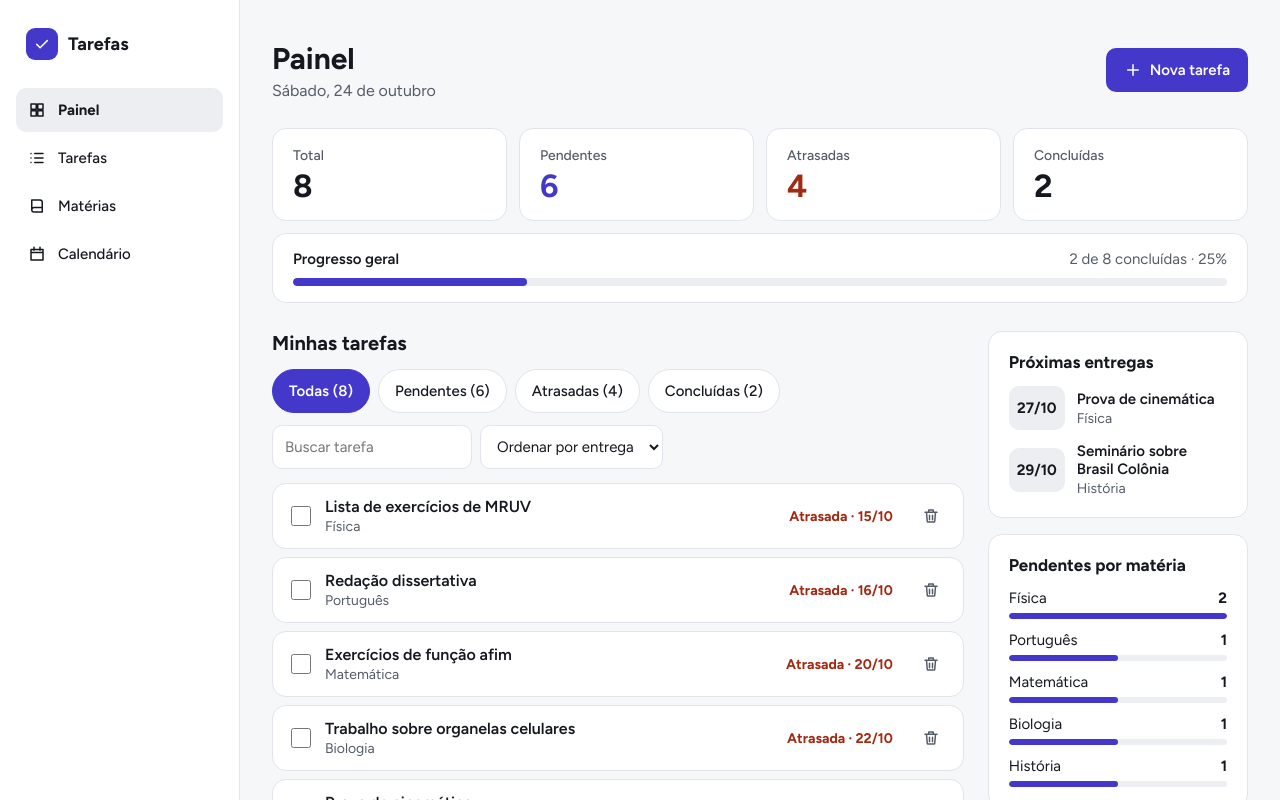
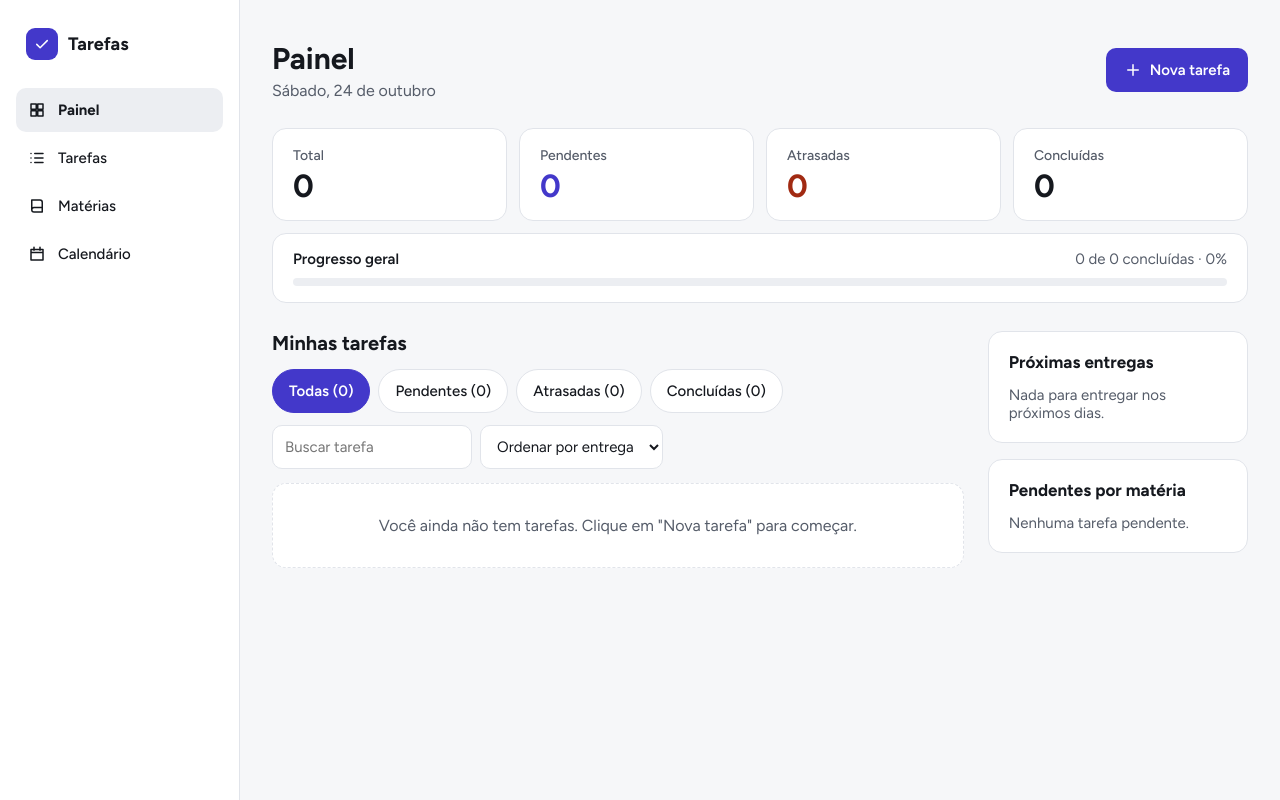
Before and after one commit to AlefPereiraSilva/school-task-manager-front, a React (Vite) app: page / in a window 1280 px wide. Shown: the top 800 px of the page. Built offline with nearby package versions, Linux system fonts and the light colour scheme.

Commit message:
feat: salva as tarefas no navegador

```diff
--- a/src/componentes/ListaTarefas/ListaTarefas.jsx
+++ b/src/componentes/ListaTarefas/ListaTarefas.jsx
@@ -3,10 +3,10 @@
 import ItemTarefa from '../ItemTarefa/ItemTarefa.jsx'
 import './ListaTarefas.css'
 
-function ListaTarefas({ tarefas, hoje, aoMarcar, aoExcluir }) {
+function ListaTarefas({ tarefas, hoje, mensagemVazia, aoMarcar, aoExcluir }) {
   // Se não tiver nenhuma tarefa mostra um aviso
   if (tarefas.length === 0) {
-    return <p className="lista-tarefas-vazia">Nenhuma tarefa encontrada.</p>
+    return <p className="lista-tarefas-vazia">{mensagemVazia}</p>
   }
 
   return (
--- a/src/dados/tarefasDeExemplo.js
+++ /dev/null
@@ -1,15 +0,0 @@
-// Tarefas de mentira para teste do painel.
-// Conectar as tarefas que vao vir do back.
-
-const tarefasDeExemplo = [
-  { id: 1, titulo: 'Lista de exercícios de MRUV', materia: 'Física', dataEntrega: '2026-10-15', concluida: false },
-  { id: 2, titulo: 'Redação dissertativa', materia: 'Português', dataEntrega: '2026-10-16', concluida: false },
-  { id: 3, titulo: 'Exercícios de função afim', materia: 'Matemática', dataEntrega: '2026-10-20', concluida: false },
-  { id: 4, titulo: 'Trabalho sobre organelas celulares', materia: 'Biologia', dataEntrega: '2026-10-22', concluida: false },
-  { id: 5, titulo: 'Prova de cinemática', materia: 'Física', dataEntrega: '2026-10-27', concluida: false },
-  { id: 6, titulo: 'Seminário sobre Brasil Colônia', materia: 'História', dataEntrega: '2026-10-29', concluida: false },
-  { id: 7, titulo: 'Resumo do capítulo 4', materia: 'História', dataEntrega: '2026-10-08', concluida: true },
-  { id: 8, titulo: 'Lista de equações do 1º grau', materia: 'Matemática', dataEntrega: '2026-10-06', concluida: true },
-]
-
-export default tarefasDeExemplo
--- a/src/paginas/Painel/Painel.jsx
+++ b/src/paginas/Painel/Painel.jsx
@@ -1,4 +1,4 @@
-import { useState } from 'react'
+import { useEffect, useState } from 'react'
 import BarraProgresso from '../../componentes/BarraProgresso/BarraProgresso.jsx' // página inicial do site.
 import Cabecalho from '../../componentes/Cabecalho/Cabecalho.jsx'
 import CartaoResumo from '../../componentes/CartaoResumo/CartaoResumo.jsx'
@@ -7,17 +7,22 @@ import FormularioTarefa from '../../componentes/FormularioTarefa/FormularioTaref
 import ListaTarefas from '../../componentes/ListaTarefas/ListaTarefas.jsx'
 import PendentesPorMateria from '../../componentes/PendentesPorMateria/PendentesPorMateria.jsx'
 import ProximasEntregas from '../../componentes/ProximasEntregas/ProximasEntregas.jsx'
-import tarefasDeExemplo from '../../dados/tarefasDeExemplo.js'
+import { carregarTarefas, salvarTarefas } from '../../servicos/armazenamento.js'
 import { pegarHoje } from '../../utilitarios/datas.js'
 import './Painel.css'
 
 function Painel() {
   // Quando as tarefas mudam a tela atualiza sozinha.
-  const [tarefas, setTarefas] = useState(tarefasDeExemplo)
+  const [tarefas, setTarefas] = useState(carregarTarefas)
   const [filtro, setFiltro] = useState('todas')
   const [busca, setBusca] = useState('')
   const [ordem, setOrdem] = useState('entrega')
   const [formularioAberto, setFormularioAberto] = useState(false)
+
+  // Sempre que a lista mudar, salva no navegador
+  useEffect(() => {
+    salvarTarefas(tarefas)
+  }, [tarefas])
 
   const hoje = pegarHoje()
   const pendentes = tarefas.filter((tarefa) => !tarefa.concluida)
@@ -51,6 +56,11 @@ function Painel() {
     }
     return a.dataEntrega.localeCompare(b.dataEntrega)
   })
+
+  // Aviso quando a lista estiver vazia
+  const mensagemVazia = tarefas.length === 0
+    ? 'Você ainda não tem tarefas. Clique em "Nova tarefa" para começar.'
+    : 'Nenhuma tarefa encontrada.'
 
   // Marca ou desmarca uma tarefa como concluída
   function marcarTarefa(id) {
@@ -116,6 +126,7 @@ function Painel() {
             <ListaTarefas
               tarefas={tarefasVisiveis}
               hoje={hoje}
+              mensagemVazia={mensagemVazia}
               aoMarcar={marcarTarefa}
               aoExcluir={excluirTarefa}
             />
--- /dev/null
+++ b/src/servicos/armazenamento.js
@@ -0,0 +1,22 @@
+// Guarda as tarefas no navegador para não sumirem ao recarregar a página.
+// Quando o back-end ficar pronto, é aqui que vamos trocar para buscar da API.
+
+const CHAVE = 'tarefas-escolares'
+
+export function carregarTarefas() {
+  try {
+    const texto = localStorage.getItem(CHAVE)
+    return texto ? JSON.parse(texto) : []
+  } catch {
+    // Se o navegador bloquear o armazenamento, começa com a lista vazia
+    return []
+  }
+}
+
+export function salvarTarefas(tarefas) {
+  try {
+    localStorage.setItem(CHAVE, JSON.stringify(tarefas))
+  } catch {
+    // Se não der para salvar, o site continua funcionando normalmente
+  }
+}
```
